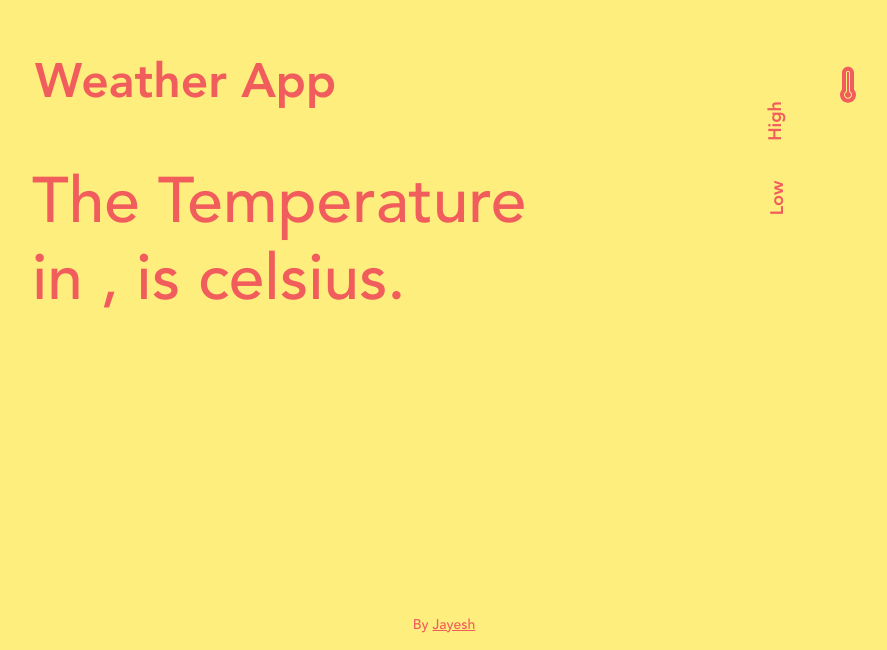
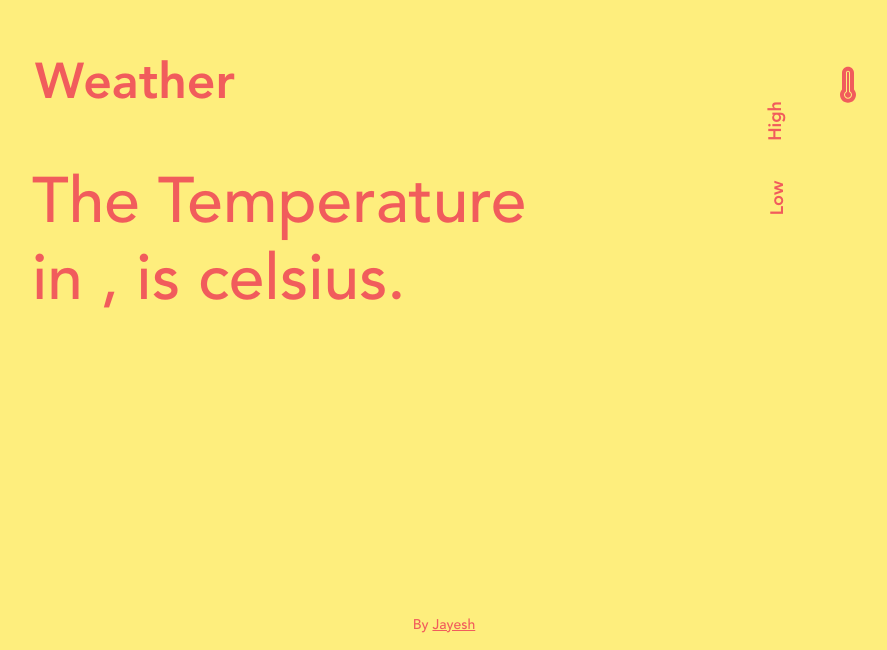
Before and after one commit to vaghelaj/Weather, a plain HTML site: page index.html in a window 1280 px wide. Shown: the part 150-800 px from the top of the page, without its empty margins (196-1083 px from the left). Drawn offline with Linux system fonts and the light colour scheme; no server answers.

Commit message:
Minor Fixes
Changed the title and refactor css.

```diff
--- a/index.html
+++ b/index.html
@@ -11,7 +11,7 @@
     <div id="Container">
 
       <div id="Header">
-        <h1>Weather App</h1>
+        <h1>Weather</h1>
         <!--The Thermometer svg-->
         <svg version="1.1" id="Thermometer" width="100px" height="100px" viewBox="0 0 16 100" xml:space="preserve">
         <path fill-rule="evenodd" clip-rule="evenodd" d="M50,67.867c-4.418,0-8-3.582-8-8c0-2.025,0.76-3.869,2-5.279V37.871
--- a/main.css
+++ b/main.css
@@ -16,6 +16,7 @@
 body, html {
   margin: 0;
   padding: 0;
+    background-color: #FEEE7D;
 }
 
 #Wrapper {
@@ -29,7 +30,6 @@ body, html {
   -webkit-box-align: center;
   -ms-flex-align: center;
   height: 100%;
-  background-color: #FEEE7D;
 }
 
 #Container {
@@ -46,7 +46,7 @@ body, html {
 
 #Header h1 {
   font-family: "Avenir-Heavy";
-  font-size: 48px;
+  font-size: 50px;
   color: #F15C5C;
   margin: 0 0 0 3px;
 }
```
